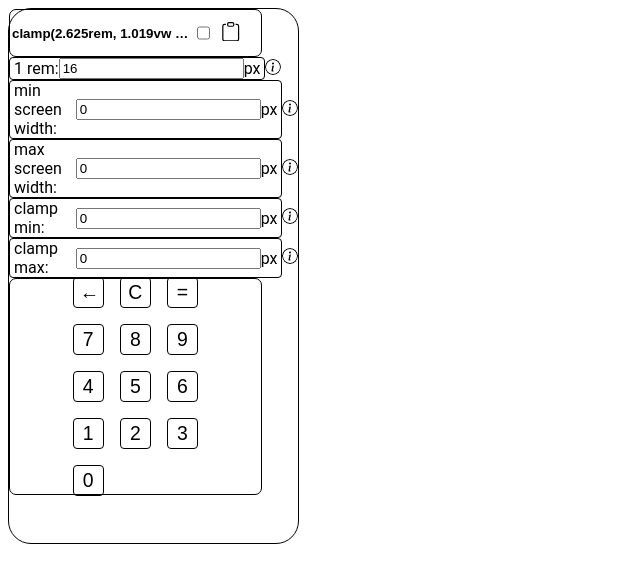
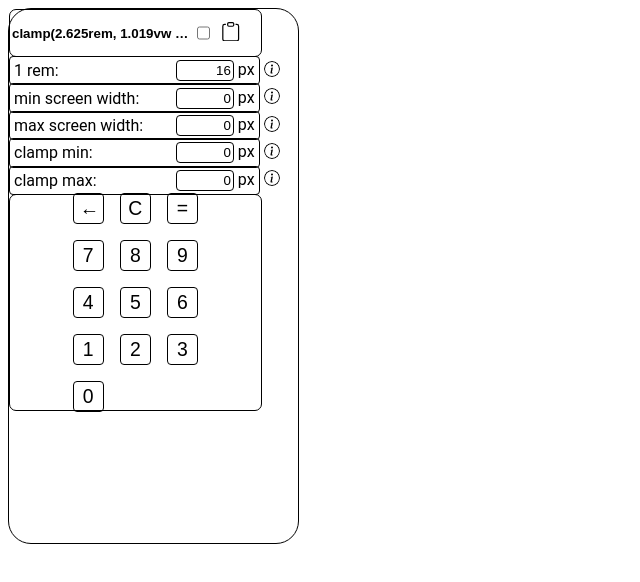
Before and after one commit to 10high/Fluid-Typography-Calculator, a React (Vite) app: page / in a window 1280 px wide. Shown: the top 582 px of the page, without its empty margins (0-640 px from the left). Built offline with nearby package versions, Linux system fonts and the light colour scheme.

Commit message:
style: initial styling for inputs components as block

```diff
--- a/src/components/Tooltip/styles.module.css
+++ b/src/components/Tooltip/styles.module.css
@@ -5,6 +5,7 @@
 
 .calculator__infoCircle {
   border-radius: 50%;
+  margin-left: 4px;
 }
 
 .calculator__infoCircle:hover {
--- a/src/components/UnitInput/UnitInput.jsx
+++ b/src/components/UnitInput/UnitInput.jsx
@@ -56,9 +56,12 @@ export default function UnitInput({
   }, [hasLostFocus, setInputWithFocusId, setHasLostFocus]);
 
   return (
+    <div className={Styles.calculator__inputWrapper}>
       <div className={Styles.calculator__inputBorder}>
         <label htmlFor={fieldId}>{children}</label>
+        <span>
           <input
+            className={Styles.calculator__inputField}
             id={fieldId}
             type="text"
             value={inputValue}
@@ -71,6 +74,8 @@ export default function UnitInput({
           <abbr className={Styles.calculator__measureUnit} title="pixels">
             px
           </abbr>
+        </span>
+      </div>
     </div>
   );
 }
--- a/src/components/UnitInput/styles.module.css
+++ b/src/components/UnitInput/styles.module.css
@@ -1,4 +1,16 @@
+.calculator__inputWrapper {
+  display: -webkit-box;
+  display: flex;
+  flex-wrap: nowrap;
+  -webkit-box-align: center;
+  align-items: center;
+  width: clamp(13.75rem, 3.333333333vw + 13rem, 16rem);
+  height: clamp(1.5rem, 0.3703703704vw + 1.416666667rem, 1.75rem);
+}
+
 .calculator__inputBorder {
+  width: 100%;
+  height: 100%;
   display: flex;
   justify-content: space-between;
   align-items: center;
@@ -6,7 +18,7 @@
   border-color: black;
   border-width: 1.5px;
   border-radius: 4px;
-  padding: 0 4px 0 4px;
+  padding: 0 4px;
 }
 
 .calculator__inputField {
@@ -18,6 +30,7 @@
   border-radius: 4px;
   background-color: hsl(0, 0%, 100%, 0);
   padding: 2px 2px 2px 4px;
+  margin-right: 4px;
 }
 
 .calculator__inputField--invalid {
```
Lines whose indentation alone changed are shown as unchanged.
